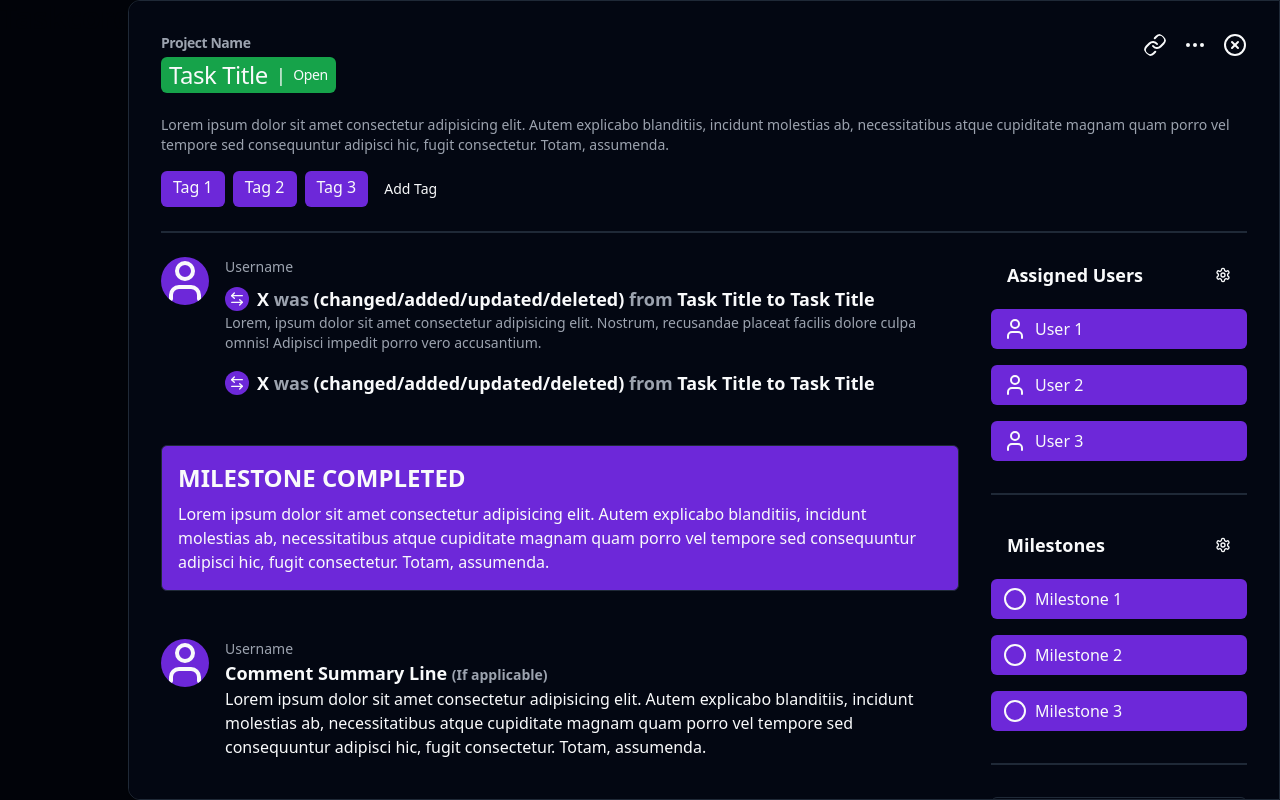
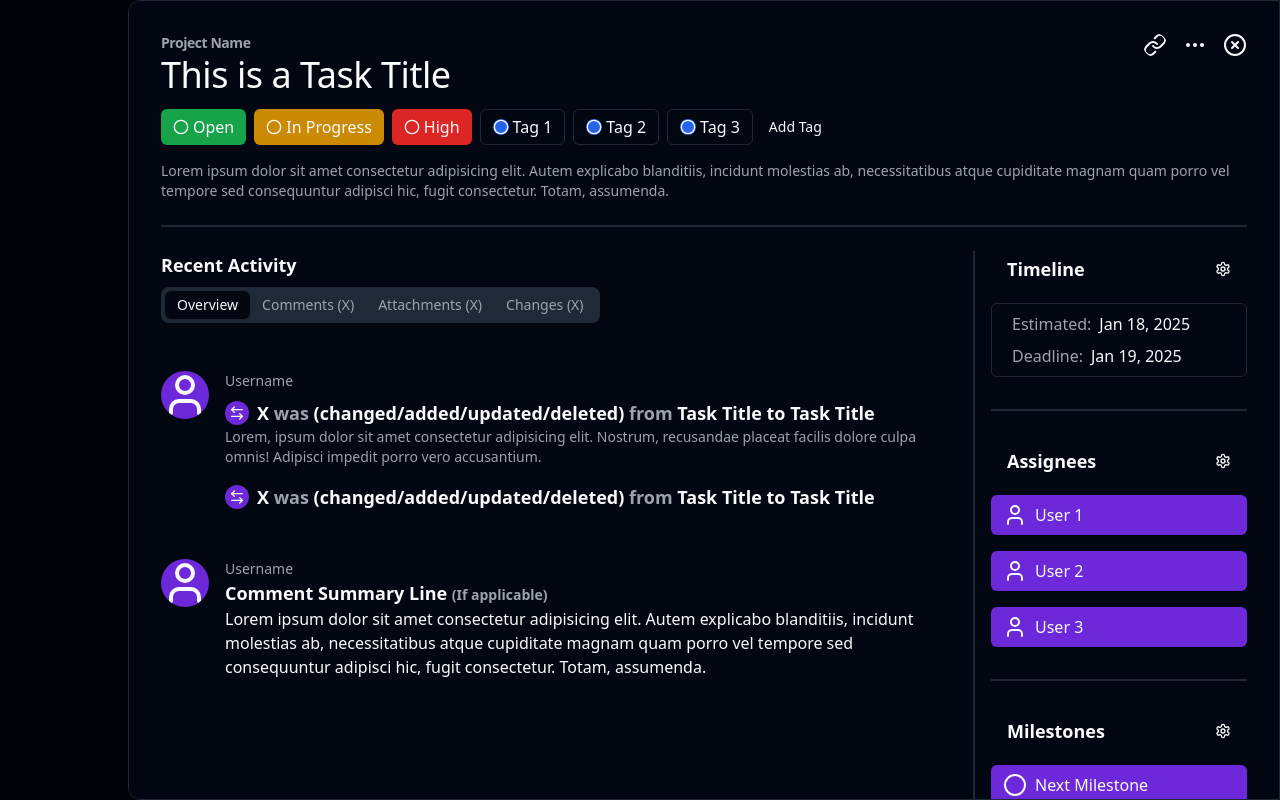
Before and after one commit to fazlulShanto/Taskcord-client, a React (Create React App) app: page / in a window 1280 px wide. Built offline with nearby package versions, Linux system fonts and the light colour scheme.

Commit message:
General tinkering & formating

```diff
--- a/src/modals/TaskModal.tsx
+++ b/src/modals/TaskModal.tsx
@@ -1,20 +1,35 @@
 import React, { useState } from 'react'
-import { Button } from 'src/components/ui/button';
-import { Card, CardTitle, CardDescription, CardHeader, CardContent, CardFooter } from 'src/components/ui/card';
-import { Edit3, CircleX, Link, Ellipsis, User, Circle, Settings, Lock, Pin, Trash2, ArrowLeftRight } from 'lucide-react';
-import { Input } from 'src/components/ui/input';
+import { Button } from 'src/components/ui/button'
+import { Card, CardTitle, CardDescription, CardHeader, CardContent, CardFooter } from 'src/components/ui/card'
+import { Edit3, CircleX, Link, Ellipsis, User, Circle, Settings, Lock, Pin, Trash2, ArrowLeftRight, Clock } from 'lucide-react'
+import { Input } from 'src/components/ui/input'
+import { Tabs, TabsList, TabsTrigger } from 'src/components/ui/tabs'
 
 const TaskModal = () => {
-    const [isEditing, setIsEditing] = useState(false);
+    const [isEditing, setIsEditing] = useState(false)
 
-    const project = 'Project Name';
+    const project = 'Project Name'
 
-    const title = 'Task Title';
-    const description = 'Lorem ipsum dolor sit amet consectetur adipisicing elit. Autem explicabo blanditiis, incidunt molestias ab, necessitatibus atque cupiditate magnam quam porro vel tempore sed consequuntur adipisci hic, fugit consectetur. Totam, assumenda.';
-    const tags = ['Tag 1', 'Tag 2', 'Tag 3'];
+    const title = 'This is a Task Title'
+    const description = 'Lorem ipsum dolor sit amet consectetur adipisicing elit. Autem explicabo blanditiis, incidunt molestias ab, necessitatibus atque cupiditate magnam quam porro vel tempore sed consequuntur adipisci hic, fugit consectetur. Totam, assumenda.'
 
-    const assignedUsers = ['User 1', 'User 2', 'User 3'];
-    const milestones = ['Milestone 1', 'Milestone 2', 'Milestone 3'];
+    const state = 'Open'
+    const status = 'In Progress'
+    const priority = 'High'
+
+    const tags = ['Tag 1', 'Tag 2', 'Tag 3']
+
+    const timeEstimate = 'Jan 18, 2025'
+    const timeDeadline = 'Jan 19, 2025'
+
+    const assignedUsers = ['User 1', 'User 2', 'User 3']
+    const milestones = ['Next Milestone']
+
+    const notificationServer = "CoderGuys"
+    const notificationChannels = {
+        'Project Discussions': ['Comment'],
+        'Project Updates': ['Change', 'Commit'],
+    }
 
 
     return (
@@ -34,8 +49,8 @@ const TaskModal = () => {
 
                             {!isEditing ?
                                 <div className='group relative'>
-                                    <Button variant='ghost' className='p-2 text-2xl bg-green-600' onClick={() => setIsEditing(!isEditing)}>
-                                        <span>{title}</span> <span className='text-lg'>|</span> <span className='text-sm'>Open</span>
+                                    <Button variant='ghost' className='p-2 text-4xl ml-[-8px]' onClick={() => setIsEditing(!isEditing)}>
+                                        {title}
                                     </Button>
 
                                     <Edit3 size={24} className='absolute right-[-16px] top-[-12px] rounded-full bg-primary transition-all duration-100 opacity-0 group-hover:opacity-100' />
@@ -64,28 +79,59 @@ const TaskModal = () => {
                         </div>
                     </div>
 
-                    {/* HEADER - Description */}
-                    <div className='flex flex-col gap-4 pt-4'>
-                        <CardDescription className=''>{description}</CardDescription>
+                    <div className='flex flex-col gap-4 pt-2'>
+
                         <div className='flex gap-2 '>
+                            {/* State */}
+                            <div className='flex items-center gap-1 w-fit bg-green-600 rounded-md py-1 px-3'><Circle size={16} />{state}</div>
+
+                            {/* Status */}
+                            <div className='flex items-center gap-1 w-fit bg-yellow-600 rounded-md py-1 px-3'><Circle size={16} />{status}</div>
+
+                            {/* Priority */}
+                            <div className='flex items-center gap-1 w-fit bg-red-600 rounded-md py-1 px-3'><Circle size={16} />{priority}</div>
+
+                            {/* Estimate */}
+
+                            {/* Tags */}
                             {tags.map((tag) => (
-                                <div className='w-fit bg-primary rounded-md py-1 px-3'>{tag}</div>
+                                <div className='flex items-center gap-1 w-fit border rounded-md py-1 px-3'><Circle size={16} className='bg-blue-600 rounded-full' />{tag}</div>
                             ))}
 
                             <Button variant='ghost' className='p-2 text-sm'>Add Tag</Button>
                         </div>
+
+                        <CardDescription className=''>{description}</CardDescription>
+
                     </div>
 
                 </CardHeader>
 
                 <hr className='border-b mx-6' />
 
-                <CardContent className='grid grid-cols-[1fr_256px] gap-8 flex-1 h-full py-6'>
+                <CardContent className='grid grid-cols-[1fr_256px] gap-4 flex-1 h-full py-6'>
 
                     {/* Left Side */}
-                    <div className='flex flex-col gap-12'>
+                    <div className='flex flex-col gap-12 pr-4 border-r-2'>
 
-
+                        {/* Filter Tabs */}
+                        <Tabs defaultValue='overview' className='flex flex-col gap-2 w-fit'>
+                            <h3 className='text-lg font-bold'>Recent Activity</h3>
+                            <TabsList>
+                                <TabsTrigger value='overview'>
+                                    <p>Overview</p>
+                                </TabsTrigger>
+                                <TabsTrigger value='comments'>
+                                    <p>Comments (X)</p>
+                                </TabsTrigger>
+                                <TabsTrigger value='attachments'>
+                                    <p>Attachments (X)</p>
+                                </TabsTrigger>
+                                <TabsTrigger value='changes'>
+                                    <p>Changes (X)</p>
+                                </TabsTrigger>
+                            </TabsList>
+                        </Tabs>
 
                         {/* EVENT */}
                         <div className='flex gap-4'>
@@ -111,13 +157,17 @@ const TaskModal = () => {
                             </div>
                         </div>
 
+                        {/* Event for task status change */}
+                        {/* Event for task closure/reopening/completion */}
+                        {/* Event for task locked/unlocked */}
+
                         {/* MILESTONE */}
-                        <div className='flex flex-col gap-2 border p-4 rounded-md bg-primary'>
+                        {/* <div className='flex flex-col gap-2 border p-4 rounded-md bg-primary'>
                             <p className='text-2xl font-bold'>MILESTONE COMPLETED</p>
                             <p>{description}</p>
-                        </div>
+                        </div> */}
 
-                        {/* DISCUSSION */}
+                        {/* COMMENT */}
                         <div className='flex gap-4'>
                             <User size={24} className='bg-primary rounded-full w-full h-full max-w-12 max-h-12' />
                             <div>
@@ -132,9 +182,21 @@ const TaskModal = () => {
                     {/* Right Side */}
                     <div className='flex flex-col gap-4'>
 
+                        {/* Time Estimate */}
+                        <Button variant='ghost' className='flex justify-between items-center gap-2'>
+                            <p className='text-lg font-bold'>Timeline</p>
+                            <Settings className='' />
+                        </Button>
+                        <div className='flex flex-col gap-2 border p-2 rounded-md'>
+                            <div className='w-full rounded-md px-3 flex items-center gap-2'><span className='text-muted-foreground'>Estimated:</span> {timeEstimate}</div>
+                            <div className='w-full rounded-md px-3 flex items-center gap-2'><span className='text-muted-foreground'>Deadline:</span> {timeDeadline}</div>
+                        </div>
+
+                        <hr className='border-b my-4' />
+
                         {/* Assigned Users */}
                         <Button variant='ghost' className='flex justify-between items-center gap-2'>
-                            <p className='text-lg font-bold'>Assigned Users</p>
+                            <p className='text-lg font-bold'>Assignees</p>
                             <Settings className='' />
                         </Button>
                         {assignedUsers.map((user) => (
@@ -155,17 +217,25 @@ const TaskModal = () => {
                         <hr className='border-b my-4' />
 
                         {/* Notifications */}
-                        <Button variant='outline' className='flex justify-between items-center gap-2'>
+                        <Button variant='ghost' className='flex justify-between items-center gap-2'>
                             <p className='text-lg font-bold'>Notifications</p>
                             <Settings className='' />
                         </Button>
+                        <div className='flex flex-col gap-2 border p-2 rounded-md'>
+                            <div className='w-full rounded-md px-3'><span className='text-muted-foreground'>Server:</span> {notificationServer}</div>
+                            <div className='w-full rounded-md px-3'><span className='text-muted-foreground'>Channels:</span> {Object.keys(notificationChannels).join(', ')}</div>
+                            <div className='w-full rounded-md px-3'>
+                                <span className='text-muted-foreground'>Activity: </span>
+                                {Object.values(notificationChannels).flat().join(', ')}
+                            </div>
+                        </div>
 
                         <hr className='border-b my-4' />
 
                         {/* Misc */}
-                        <Button variant='ghost' className='flex justify-start gap-2 text-lg'>
+                        {/* <Button variant='ghost' className='flex justify-start gap-2 text-lg'>
                             <ArrowLeftRight /> Transfer Task
-                        </Button>
+                        </Button> */}
                         <Button variant='ghost' className='flex justify-start gap-2 text-lg'>
                             <Lock /> Lock Conversation
                         </Button>
```
